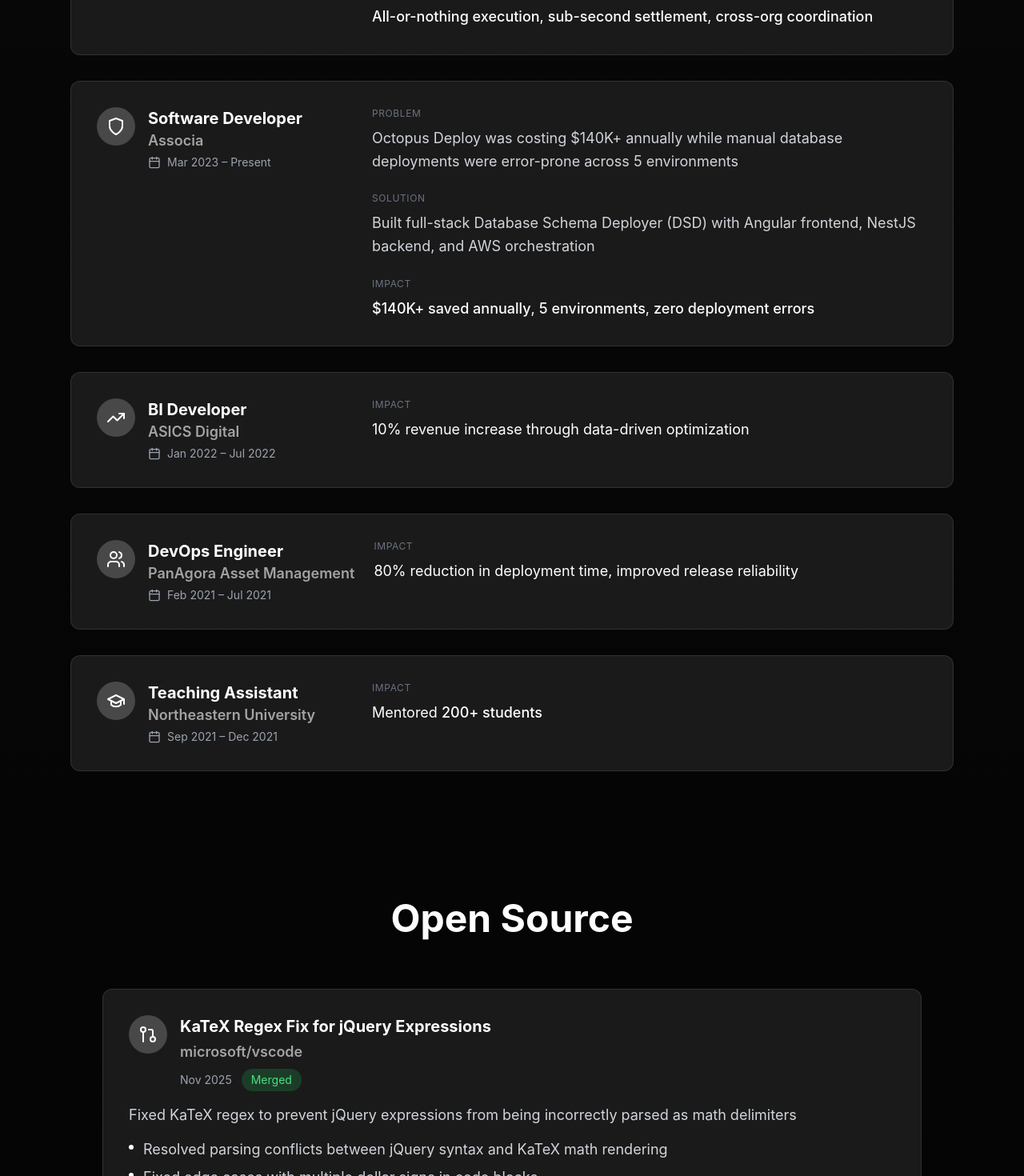
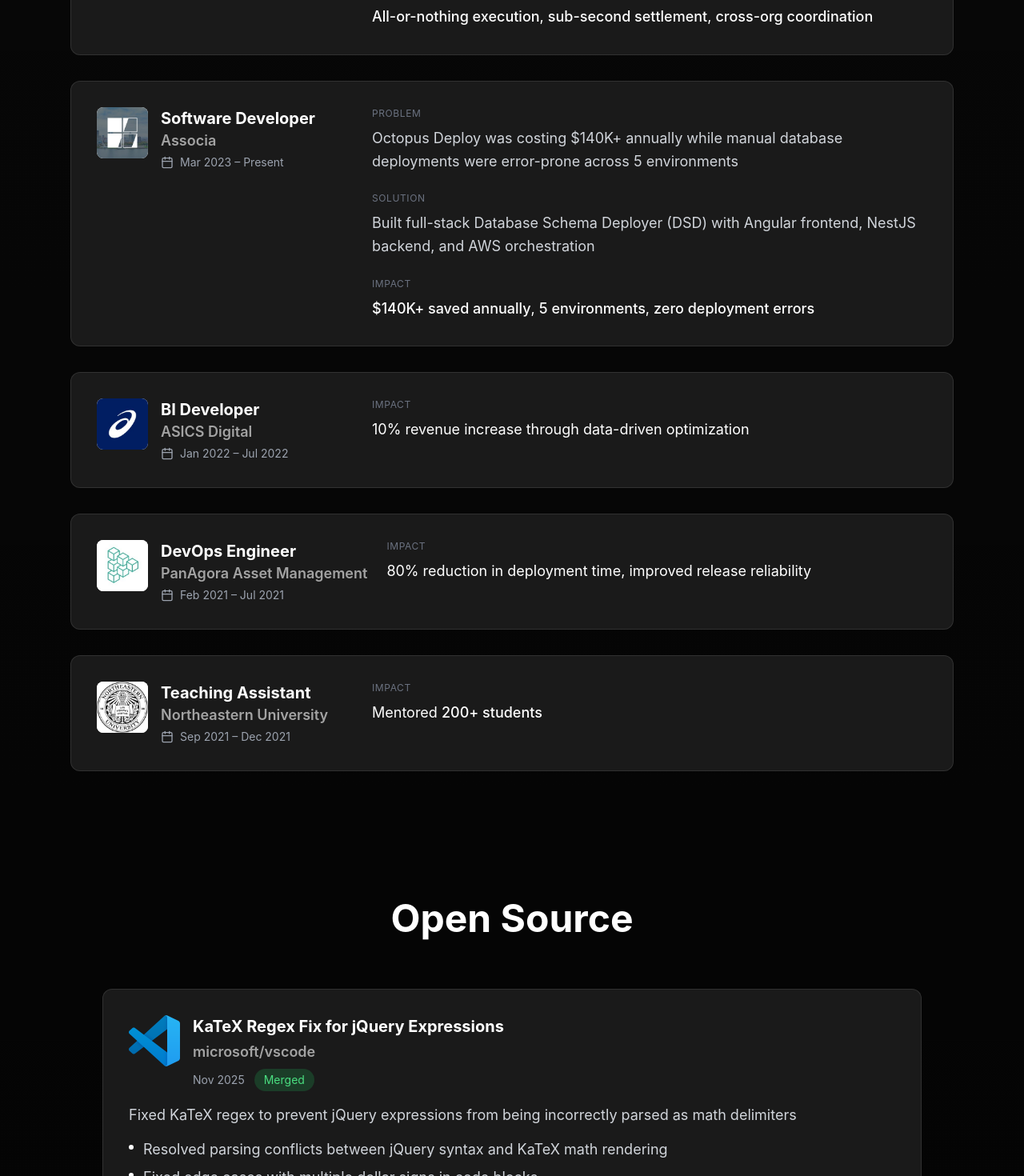
Before and after one commit to nikdmello/website, a Next.js app: page / in a window 1280 px wide. Shown: the part 2100-3570 px from the top of the page at 80% size. Built offline with nearby package versions, Linux system fonts and the light colour scheme.

Commit message:
feat: add logos in experience and open source sections

```diff
--- a/components/Experience.tsx
+++ b/components/Experience.tsx
@@ -1,8 +1,9 @@
 'use client'
 
 import { motion } from 'framer-motion'
-import { Calendar, TrendingUp, Zap, Shield, Users, GraduationCap } from 'lucide-react'
+import { Calendar } from 'lucide-react'
 import { useIsMobile } from '@/hooks/useIsMobile'
+import Image from 'next/image'
 
 const renderWhiteHighlightedText = (text: string) => {
   const parts = text.split(/(<Highlight[^>]*>[^<]+<\/Highlight>)/g)
@@ -21,7 +22,7 @@
     title: 'Founder / Engineer',
     company: 'Swift',
     period: 'Apr 2025 – Present',
-    icon: <Zap className="w-6 h-6" />,
+    logo: null,
     problem: 'AI agents can\'t coordinate reliably. Partial failures break workflows, payments need manual intervention, and there\'s no trust between organizations',
     solution: 'Building atomic coordination infrastructure with blockchain settlement guaranteeing all-or-nothing execution across distributed agent networks',
     highlights: [
@@ -37,7 +38,7 @@
     title: 'Software Developer',
     company: 'Associa',
     period: 'Mar 2023 – Present',
-    icon: <Shield className="w-6 h-6" />,
+    logo: '/logos/associa_logo.jpeg',
     problem: 'Octopus Deploy was costing $140K+ annually while manual database deployments were error-prone across 5 environments',
     solution: 'Built full-stack Database Schema Deployer (DSD) with Angular frontend, NestJS backend, and AWS orchestration',
     highlights: [
@@ -53,7 +54,7 @@
     title: 'BI Developer',
     company: 'ASICS Digital',
     period: 'Jan 2022 – Jul 2022',
-    icon: <TrendingUp className="w-6 h-6" />,
+    logo: '/logos/asics_digital_logo.jpeg',
     highlights: [
       'Analyzed e-commerce traffic patterns driving revenue optimization through data-driven strategies'
     ],
@@ -63,7 +64,7 @@
     title: 'DevOps Engineer',
     company: 'PanAgora Asset Management',
     period: 'Feb 2021 – Jul 2021',
-    icon: <Users className="w-6 h-6" />,
+    logo: '/logos/panagora_asset_management_logo.jpeg',
     highlights: [
       'Implemented Jenkins CI/CD pipeline automating deployment workflows and reducing deployment errors'
     ],
@@ -73,7 +74,7 @@
     title: 'Teaching Assistant',
     company: 'Northeastern University',
     period: 'Sep 2021 – Dec 2021',
-    icon: <GraduationCap className="w-6 h-6" />,
+    logo: '/logos/northeastern_university_logo.jpeg',
     highlights: [
       'Provided 1-on-1 sessions and peer mentoring in Foundations of Data Science covering statistical concepts and programming challenges'
     ],
@@ -117,9 +118,21 @@
             >
               <div className="flex flex-col lg:flex-row lg:items-start gap-6">
                 <div className="flex items-start gap-4 lg:min-w-[320px] lg:flex-shrink-0">
-                  <div className="p-3 rounded-full bg-cyber-blue/20 text-cyber-blue">
-                    {exp.icon}
-                  </div>
+                  {exp.logo ? (
+                    <div className="w-16 h-16 rounded-lg overflow-hidden flex-shrink-0 bg-white">
+                      <Image
+                        src={exp.logo}
+                        alt={exp.company}
+                        width={64}
+                        height={64}
+                        className="w-full h-full object-contain"
+                      />
+                    </div>
+                  ) : (
+                    <div className="w-16 h-16 rounded-lg bg-gradient-to-br from-white to-gray-300 flex items-center justify-center flex-shrink-0">
+                      <span className="text-2xl font-bold text-black">{exp.company[0]}</span>
+                    </div>
+                  )}
                   <div>
                     <h3 className="text-xl font-bold text-white">{exp.title}</h3>
                     <p className="text-cyber-purple font-semibold">{exp.company}</p>
--- a/components/OpenSource.tsx
+++ b/components/OpenSource.tsx
@@ -2,6 +2,7 @@
 
 import { motion } from 'framer-motion'
 import { Github, GitPullRequest } from 'lucide-react'
+import Image from 'next/image'
 
 const contributions = [
   {
@@ -63,8 +64,14 @@
               className="cyber-border rounded-xl p-8 bg-card-bg hover:glow-effect transition-all duration-300 rainbow-glow"
             >
               <div className="flex items-start gap-4 mb-4">
-                <div className="p-3 rounded-full bg-cyber-blue/20 text-cyber-blue">
-                  <GitPullRequest className="w-6 h-6" />
+                <div className="w-16 h-16 rounded-lg overflow-hidden flex-shrink-0">
+                  <Image
+                    src="/logos/vscode_logo.png"
+                    alt="VS Code"
+                    width={64}
+                    height={64}
+                    className="w-full h-full object-contain"
+                  />
                 </div>
                 <div className="flex-1">
                   <h3 className="text-xl font-bold text-white mb-1">{contrib.title}</h3>
```
